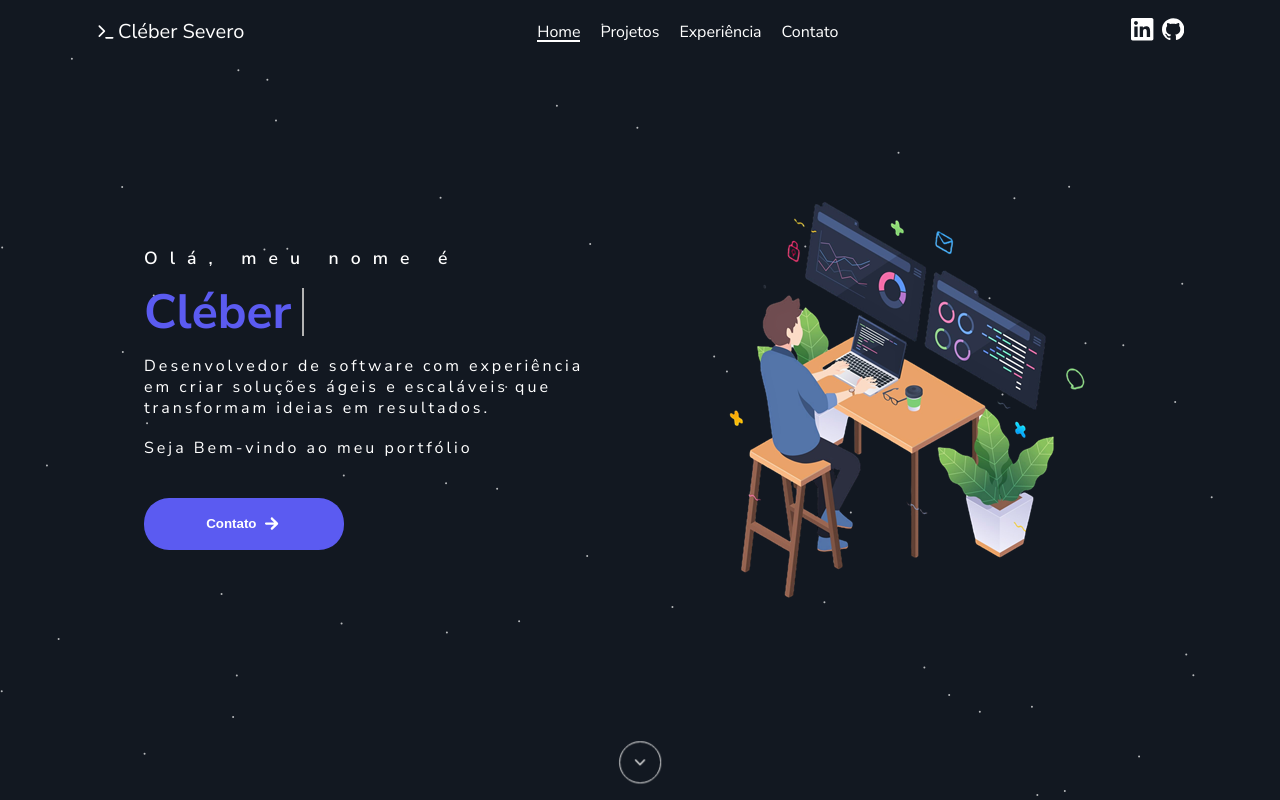
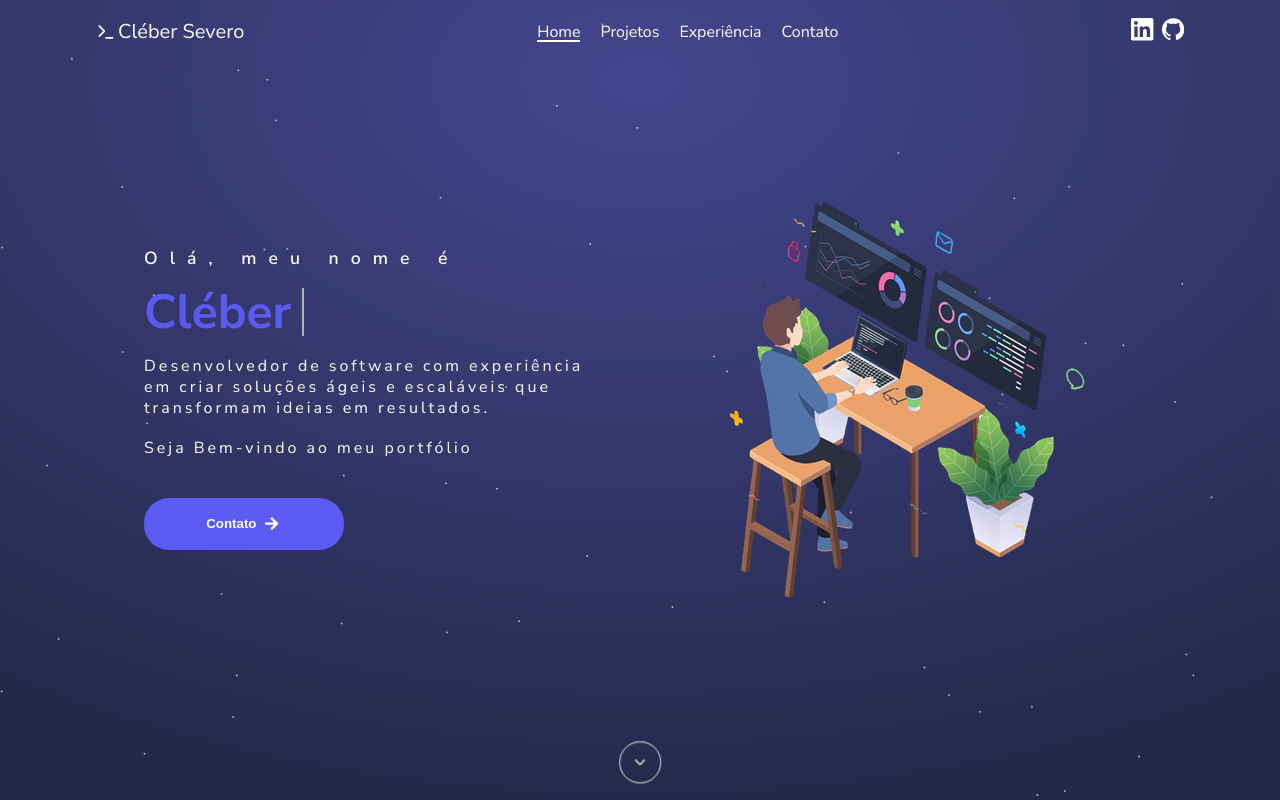
Before and after one commit to Cleber-Severo/my-portfolio, a React (Vite) app: page / in a window 1280 px wide. Shown: the top 800 px of the page. Built offline with nearby package versions, Linux system fonts and the light colour scheme; a web font is replaced by a local one.

Commit message:
fix: css variables declaration

```diff
--- a/src/index.css
+++ b/src/index.css
@@ -137,11 +137,11 @@ table {
   --header-height: 3rem;
   --defaul-bg-dark: #121821;
   --default-main-text: #FFFFFF;
-  --bg-primary-main: backgroundColor: rgba(114, 114, 243, 1);
-  --bg-primary-100: backgroundColor: rgba(114, 114, 243, 0.1);
-  --bg-primary-200: backgroundColor: rgba(114, 114, 243, 0.2);
-  --bg-primary-300: backgroundColor: rgba(114, 114, 243, 0.3);
-  --bg-primary-400: backgroundColor: rgba(114, 114, 243, 0.4);
+  --bg-primary-main: rgba(114, 114, 243, 1);
+  --bg-primary-100: rgba(114, 114, 243, 0.1);
+  --bg-primary-200: rgba(114, 114, 243, 0.2);
+  --bg-primary-300: rgba(114, 114, 243, 0.3);
+  --bg-primary-400: rgba(114, 114, 243, 0.4);
 }
 
 html,
```
